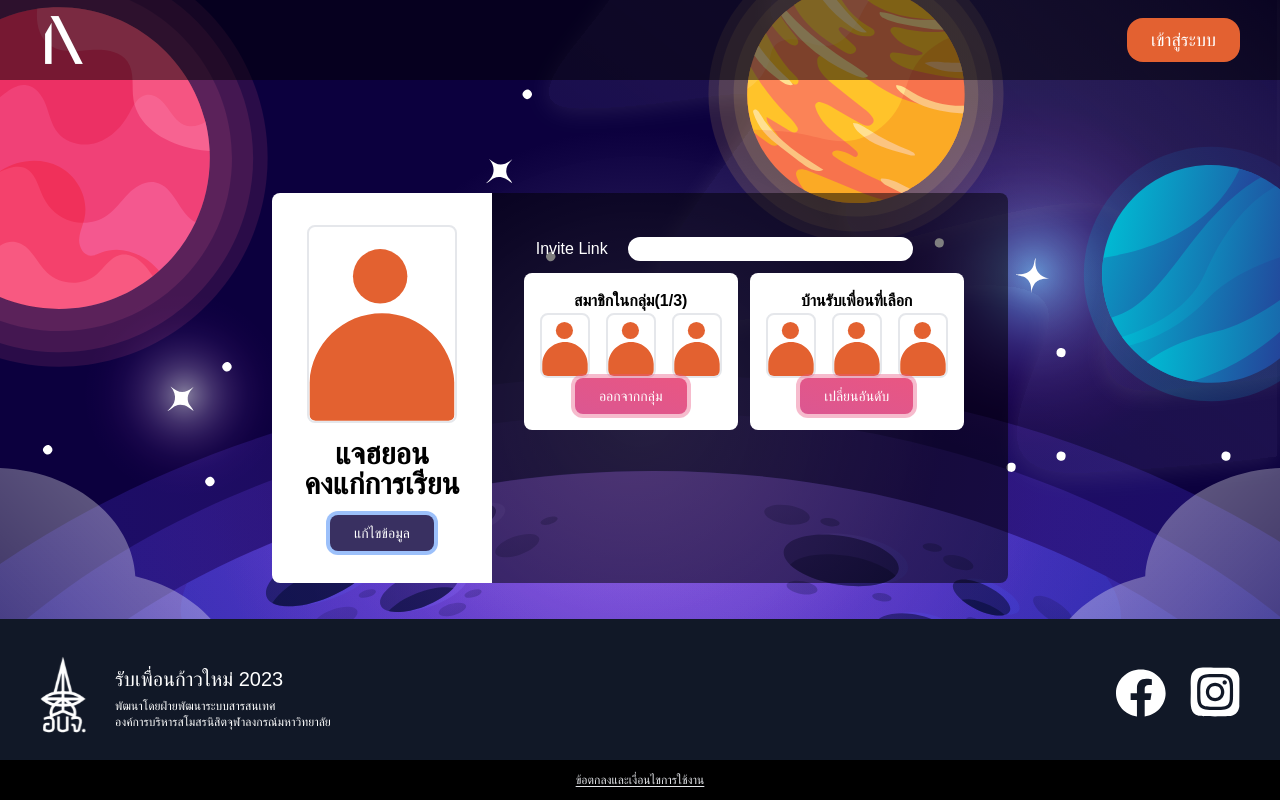
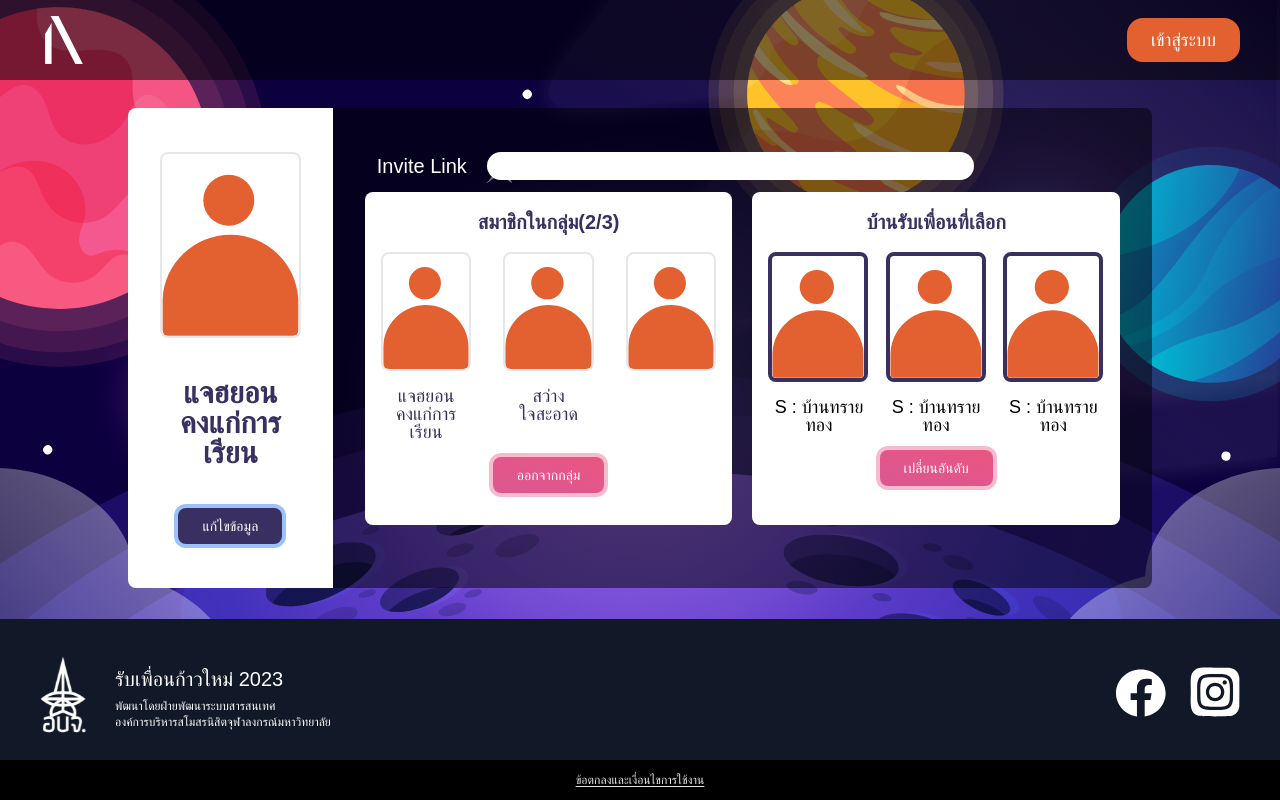
Before and after one commit to isd-sgcu/rpkm66-frontend, a Next.js app: page /baan-profile in a window 1280 px wide. Built offline with nearby package versions, Linux system fonts and the light colour scheme; no server answers; a web font is replaced by a local one.

Commit message:
style: adjust panel scale

```diff
--- a/src/pages/baan-profile.tsx
+++ b/src/pages/baan-profile.tsx
@@ -12,10 +12,10 @@ const BaanProfile = () => {
     return (
         <>
             <Navbar />
-            <div className="flex justify-center items-center w-screen h-screen">
-                <div className="flex">
+            <div className="w-screen lg:h-screen grid place-items-center">
+                <div className="w-4/5 lg:h-full text-xl font-ibm flex lg:flex-row justify-center items-center flex-col text-white overflow-clip lg:z-50 lg:-translate-y-[2.5rem] translate-y-24 mx-auto">
                     <div
-                        className={`${bgStyle} grid bg-white rounded-l-lg place-items-center`}
+                        className={`${bgStyle} w-1/5 h-3/5 grid bg-white rounded-l-lg place-items-center`}
                     >
                         <Image
                             className="border-2 rounded-lg"
@@ -24,7 +24,7 @@ const BaanProfile = () => {
                             height={367}
                             alt="profile pic"
                         />
-                        <h1 className=" text-black font-bold text-3xl lg:text2xl relative z-0 leading-none select-none py-4 text-center">
+                        <h1 className=" text-purple font-bold text-3xl lg:text2xl relative z-0 leading-none select-none py-4 text-center">
                             <p>
                                 แจฮยอน
                                 <br />
@@ -37,9 +37,9 @@ const BaanProfile = () => {
                     </div>
 
                     <div
-                        className={`${bgStyle} grid-rows-2 place-items-center bg-black rounded-r-lg bg-opacity-50 justify-center items-center`}
+                        className={`${bgStyle} w-4/5 h-3/5 grid-rows-2 place-items-center bg-black rounded-r-lg bg-opacity-50 justify-center items-center`}
                     >
-                        <div className="p-3 text-white w-full justify-center">
+                        <div className="p-3 text-white w-full justify-center m-auto">
                             <form method="post">
                                 <label className="pr-5">Invite Link</label>
                                 <input
@@ -50,84 +50,111 @@ const BaanProfile = () => {
                                 />
                             </form>
                         </div>
-                        <div className="flex mx-3 w-full justify-center">
-                            <div className="grid-rows-2 place-items-center bg-white rounded-lg justify-center items-center mr-auto p-4">
-                                <h2 className="text-black text-center">
-                                    <b>สมาชิกในกลุ่ม(1/3)</b>{' '}
-                                </h2>
-                                <div className="flex space-x-4">
+                        <div className="flex mx-3 w-full h-4/5 justify-center items-stretch">
+                            <div className="w-1/2 grid-rows-3 place-items-center bg-white rounded-lg mr-5 p-4">
+                                <div className="text-purple text-center mb-4">
+                                    <b>สมาชิกในกลุ่ม(2/3)</b>{' '}
+                                </div>
+                                <div className="flex space-x-8 justify-center">
                                     <div className="">
                                         <Image
                                             className="border-2 rounded-lg"
                                             src={profilePic}
-                                            width={50}
+                                            width={100}
                                             height={50}
                                             alt="profile pic1"
                                         />
+                                        <h1 className=" text-purple text-lg lg:text2xl relative z-0 leading-none select-none py-4 text-center">
+                                            <p>
+                                                แจฮยอน
+                                                <br />
+                                                คงแก่การเรียน
+                                            </p>
+                                        </h1>
                                     </div>
                                     <div className="">
                                         <Image
                                             className="border-2 rounded-lg"
                                             src={profilePic}
-                                            width={50}
+                                            width={100}
                                             height={367}
                                             alt="profile pic2"
                                         />
+                                        <h1 className=" text-purple text-lg lg:text2xl relative z-0 leading-none select-none py-4 text-center">
+                                            <p>
+                                                สว่าง
+                                                <br />
+                                                ใจสะอาด
+                                            </p>
+                                        </h1>
                                     </div>
                                     <div className="">
                                         <Image
                                             className="border-2 rounded-lg"
                                             src={profilePic}
-                                            width={50}
+                                            width={100}
                                             height={367}
                                             alt="profile pic3"
                                         />
                                     </div>
                                 </div>
+                                <div className="flex justify-center">
                                     <button
                                         className={`${bottonStyle} text-bold bg-pink-400 ring-pink-400/40 bg-gradient-to-bl from-pink-400 to-pink-800/20`}
                                     >
                                         ออกจากกลุ่ม
                                     </button>
                                 </div>
-                            <div className="grid-rows-2 place-items-center bg-white rounded-lg justify-center items-center mr-auto p-4">
-                                <h2 className="text-black text-center">
-                                    <b>บ้านรับเพื่อนที่เลือก</b>{' '}
-                                </h2>
-                                <div className="flex space-x-4">
+                            </div>
+                            <div className="w-1/2 grid-rows-3 place-items-center bg-white rounded-lg justify-center items-center mr-auto p-4">
+                                <div className="text-purple text-center mb-4">
+                                    <b>บ้านรับเพื่อนที่เลือก</b>
+                                </div>
+                                <div className="flex space-x-4 justify-center">
                                     <div className="">
                                         <Image
-                                            className="border-2 rounded-lg"
+                                            className="border-4 border-purple rounded-lg"
                                             src={profilePic}
-                                            width={50}
+                                            width={100}
                                             height={50}
                                             alt="profile pic"
                                         />
+                                        <h1 className=" text-black text-lg lg:text2xl relative z-0 leading-none select-none py-4 text-center">
+                                            <p>S : บ้านทรายทอง</p>
+                                        </h1>
                                     </div>
                                     <div className="">
                                         <Image
-                                            className="border-2 rounded-lg"
+                                            className="border-4 border-purple rounded-lg"
                                             src={profilePic}
-                                            width={50}
+                                            width={100}
                                             height={367}
                                             alt="profile pic"
                                         />
+                                        <h1 className=" text-black text-lg lg:text2xl relative z-0 leading-none select-none py-4 text-center">
+                                            <p>S : บ้านทรายทอง</p>
+                                        </h1>
                                     </div>
                                     <div className="">
                                         <Image
-                                            className="border-2 rounded-lg"
+                                            className="border-4 border-purple rounded-lg"
                                             src={profilePic}
-                                            width={50}
+                                            width={100}
                                             height={367}
                                             alt="profile pic"
                                         />
+                                        <h1 className=" text-black text-lg lg:text2xl relative z-0 leading-none select-none py-4 text-center">
+                                            <p>S : บ้านทรายทอง</p>
+                                        </h1>
                                     </div>
                                 </div>
+                                <div className="flex justify-center mt-auto">
                                     <button
                                         className={`${bottonStyle} text-bold bg-pink-400 ring-pink-400/40 bg-gradient-to-bl from-pink-400 to-pink-800/20`}
                                     >
                                         เปลี่ยนอันดับ
                                     </button>
+                                </div>
                             </div>
                         </div>
                     </div>
```
Lines whose indentation alone changed are shown as unchanged.
